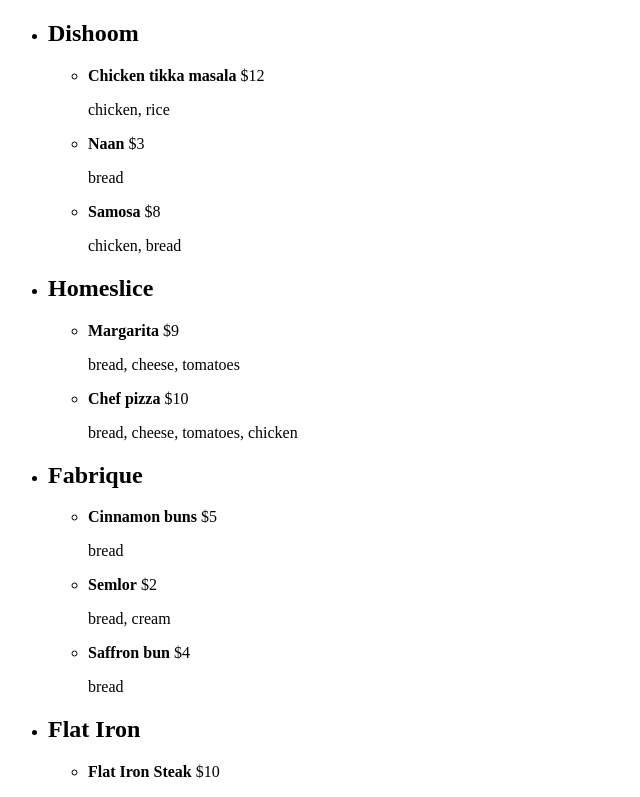
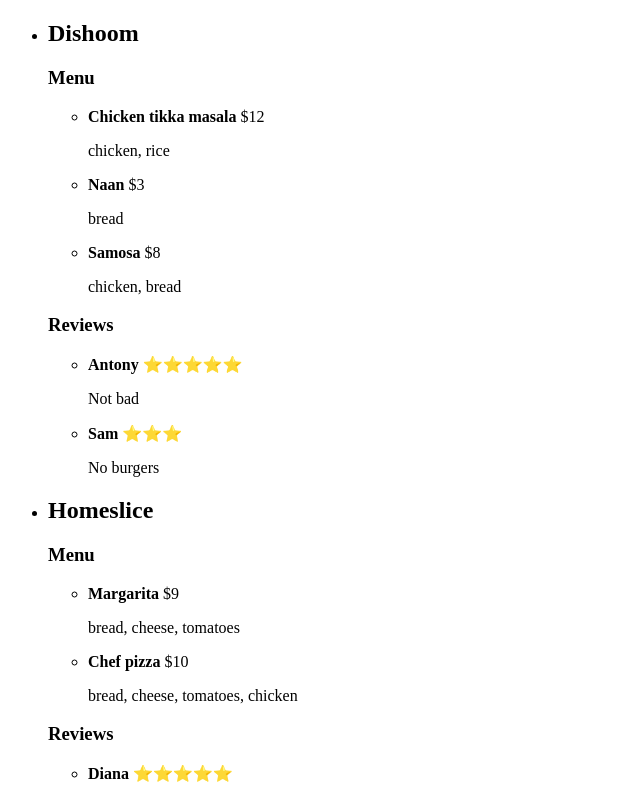
Before and after one commit to vitchet/react-vitaly, a React (Vite) app: page / in a window 1280 px wide. Shown: the top 797 px of the page, without its empty margins (0-640 px from the left). Built offline with nearby package versions, Linux system fonts and the light colour scheme.

Commit message:
Finish breaking the old code(main-old.jsx) into components.
- Added Review component.
- Use Review inside Restaurant.

```diff
--- a/src/components/restaurant-view/restaurant-view.jsx
+++ b/src/components/restaurant-view/restaurant-view.jsx
@@ -3,9 +3,9 @@
 export const RestaurantView = ({ restaurants }) => {
   return (
     <ul>
-      {restaurants.map(({ id, name, menu }) => (
+      {restaurants.map(({ id, name, menu, reviews }) => (
         <li key={id}>
-          <Restaurant name={name} dishes={menu} />
+          <Restaurant name={name} dishes={menu} reviews={reviews} />
         </li>
       ))}
     </ul>
--- a/src/components/restaurant/restaurant.jsx
+++ b/src/components/restaurant/restaurant.jsx
@@ -1,9 +1,11 @@
 import { Dish } from "../dish/dish";
+import { Review } from "../review/review";
 
-export const Restaurant = ({ name, dishes }) => {
+export const Restaurant = ({ name, dishes, reviews }) => {
   return (
     <>
       <h2>{name}</h2>
+      <h3>Menu</h3>
       <ul>
         {dishes.map(({ id, name, price, ingredients }) => (
           <li key={id}>
@@ -11,6 +13,14 @@
           </li>
         ))}
       </ul>
+      <h3>Reviews</h3>
+      <ul>
+        {reviews.map(({ id, user, text, rating }) => (
+          <li key={id}>
+            <Review user={user} text={text} rating={rating} />
+          </li>
+        ))}
+      </ul>
     </>
   );
 };
--- /dev/null
+++ b/src/components/review/review.jsx
@@ -0,0 +1,10 @@
+export const Review = ({ user, text, rating }) => {
+  return (
+    <>
+      <p>
+        <b>{user}</b> {"⭐".repeat(rating)}
+      </p>
+      <p>{text}</p>
+    </>
+  );
+};
```
